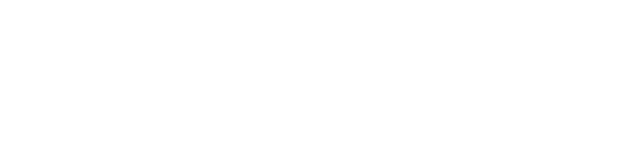
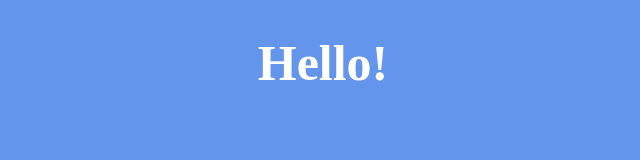
Before and after one commit to danacenteno/silver-waffle, a plain HTML site: page index.html in a window 1280 px wide. Shown: the whole page, without its empty margins (317-957 px from the left). Drawn offline with Linux system fonts and the light colour scheme.

Commit message:
added styles.css

```diff
--- a/index.html
+++ b/index.html
@@ -3,8 +3,9 @@
 <head>
 	<meta charset="UTF-8">
 	<title>Testing GH Pages!!!</title>
+	<link rel="stylesheet" href="styles.css">
 </head>
 <body>
-
+	<h1>Hello!</h1>
 </body>
 </html>
--- /dev/null
+++ b/styles.css
@@ -0,0 +1,10 @@
+body {
+	background: cornflowerBlue;
+}
+
+h1 {
+	font-family: futura;
+	font-size: 50px;
+	text-align: center;
+	color: #fff;
+}
```
